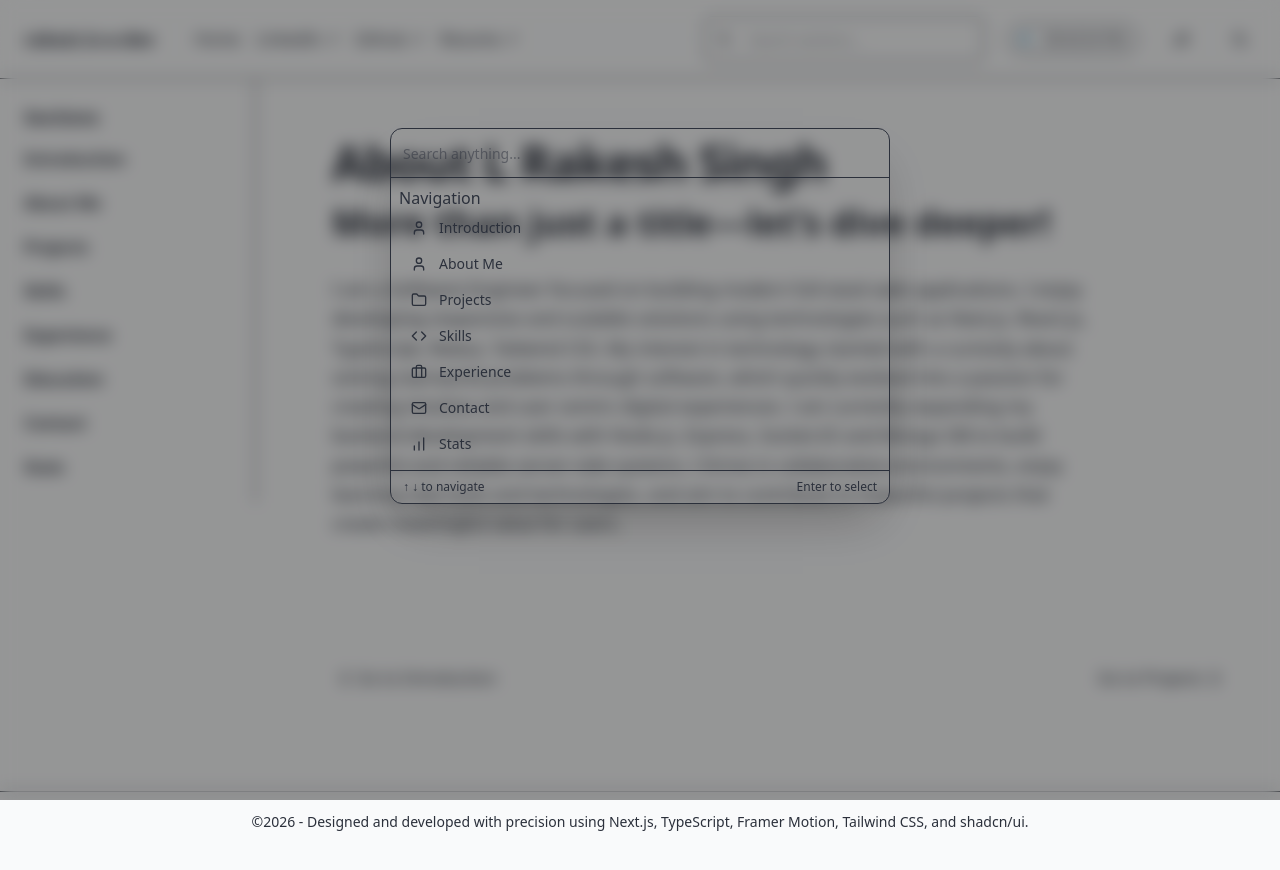
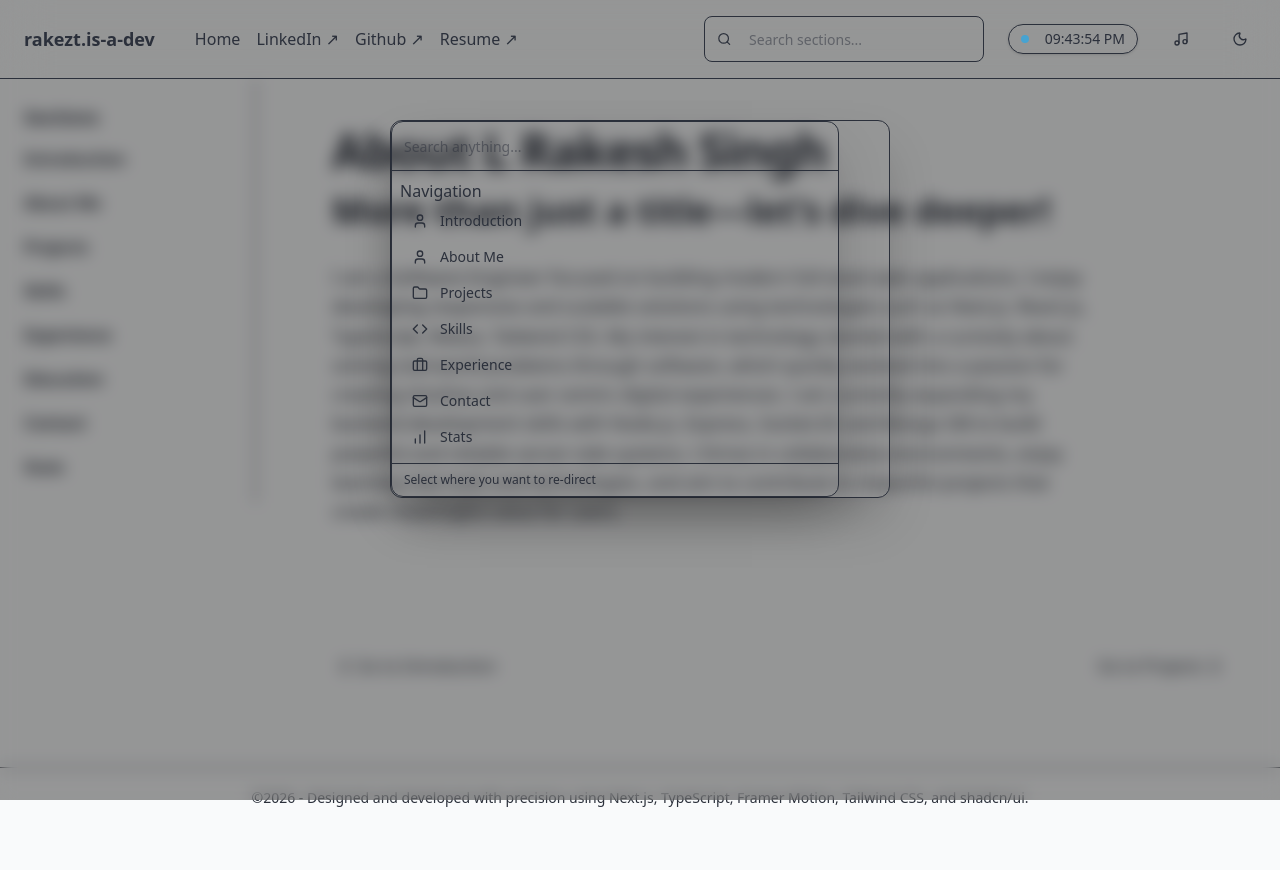
Before and after one commit to Rakezt/rakezt.portfolio, a Next.js app: page /about in a window 1280 px wide. Both pictures are taken after a click on the element 843 px from the left and 39 px from the top of the page. After the commit the page ends 848 px from the top, so only its background shows below. Built offline with nearby package versions, Linux system fonts and the light colour scheme.

Commit message:
added loader

```diff
--- a/app/layout.tsx
+++ b/app/layout.tsx
@@ -27,7 +27,7 @@ export default function RootLayout({
           <CommandMenu />
           <div className='flex'>
             <Sidebar />
-            <main className='flex-1 ml-70 py-15 px-6'>
+            <main className='flex-1 ml-70 py-12 px-6'>
               <PageWrapper>
                 <div className='max-w-5xl mx-auto w-full px-6'>{children}</div>
               </PageWrapper>
--- a/components/layout/zHeader.tsx
+++ b/components/layout/zHeader.tsx
@@ -50,14 +50,7 @@ const Header = () => {
       </div>
       <div className='flex items-center gap-6'>
         <div
-          onClick={() =>
-            window.dispatchEvent(
-              new KeyboardEvent('keydown', {
-                key: 'k',
-                metaKey: true,
-              }),
-            )
-          }
+          onClick={() => window.dispatchEvent(new Event('open-command'))}
           className='cursor-pointer hidden md:flex items-center border border-border rounded-lg px-3 py-1.5 w-[280px] bg-muted/40 transition-all duration-200 hover:bg-muted/60 hover:shadow-[0_0_0_2px_hsl(var(--glow-color)/0.2)]'
         >
           <Search size={16} className='text-muted-foreground' />
--- a/components/shared/CommandMenu.tsx
+++ b/components/shared/CommandMenu.tsx
@@ -6,6 +6,7 @@ import { useRouter } from 'next/navigation';
 import { DialogTitle } from '@radix-ui/react-dialog';
 import { VisuallyHidden } from '@radix-ui/react-visually-hidden';
 import { User, Folder, Code, Briefcase, Mail, BarChart } from 'lucide-react';
+import * as Dialog from '@radix-ui/react-dialog';
 
 const sections = [
   { name: 'Introduction', path: '/', icon: User },
@@ -22,23 +23,16 @@ export default function CommandMenu() {
   const router = useRouter();
 
   useEffect(() => {
-    const down = (e: KeyboardEvent) => {
-      if ((e.metaKey || e.ctrlKey) && e.key.toLowerCase() === 'k') {
-        e.preventDefault();
-        setOpen((prev) => !prev);
-      }
-    };
-
-    window.addEventListener('keydown', down);
-    return () => window.removeEventListener('keydown', down);
+    const openCommand = () => setOpen(true);
+    window.addEventListener('open-command', openCommand);
+    return () => window.removeEventListener('open-command', openCommand);
   }, []);
 
   return (
-    <Command.Dialog
-      open={open}
-      onOpenChange={setOpen}
-      className='fixed inset-0 z-50 flex items-start justify-center pt-[10%] bg-black/40 backdrop-blur-sm'
-    >
+    <Dialog.Root open={open} onOpenChange={setOpen}>
+      <Dialog.Portal>
+        <Dialog.Overlay className='fixed inset-0 bg-black/40 backdrop-blur-sm' />
+        <Dialog.Content className='fixed z-50 top-[15%] left-1/2 -translate-x-1/2 w-[500px] max-w-[90%] bg-background border border-border rounded-xl shadow-2xl'>
           <VisuallyHidden>
             <DialogTitle>Search Sections</DialogTitle>
           </VisuallyHidden>
@@ -94,11 +88,12 @@ export default function CommandMenu() {
               </Command.Group>
             </Command.List>
 
-        <div className='flex justify-between items-center px-3 py-2 text-xs text-muted-foreground border-t'>
-          <span>↑ ↓ to navigate</span>
-          <span>Enter to select</span>
+            <div className='flex items-center px-3 py-2 text-xs text-muted-foreground border-t'>
+              <span>Select where you want to re-direct</span>
             </div>
           </Command>
-    </Command.Dialog>
+        </Dialog.Content>
+      </Dialog.Portal>
+    </Dialog.Root>
   );
 }
```
Lines whose indentation alone changed are shown as unchanged.
